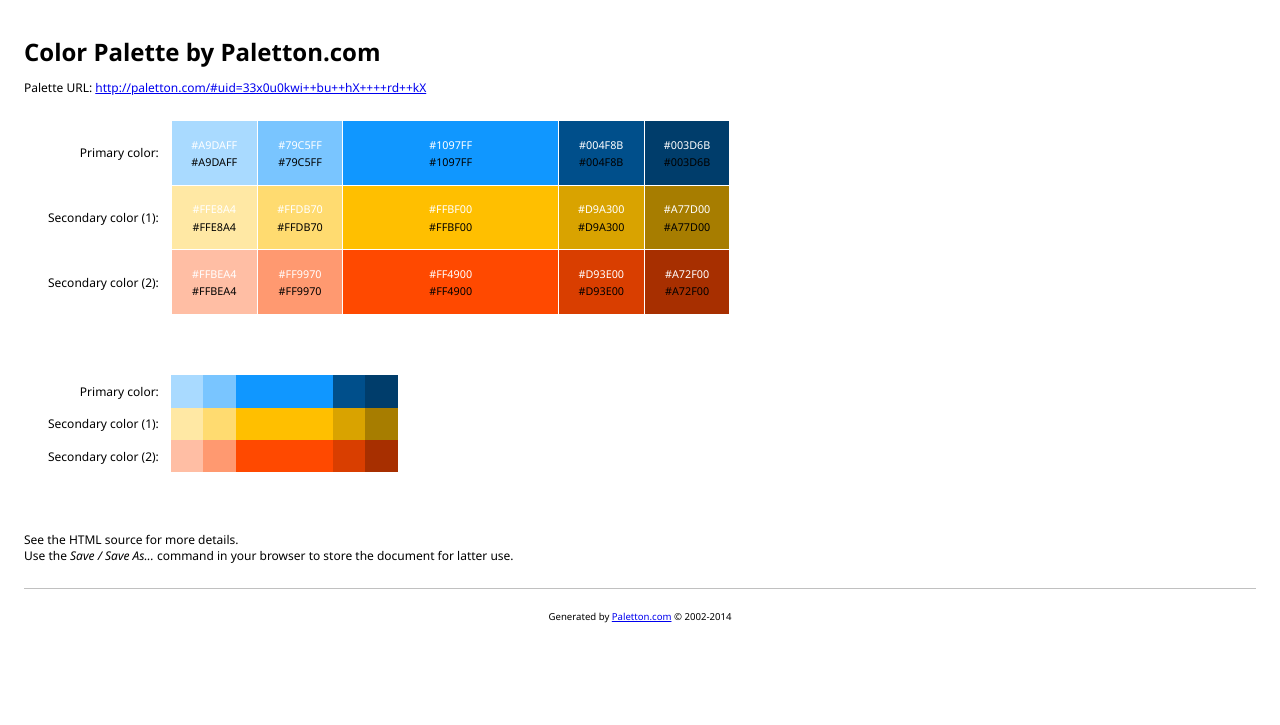
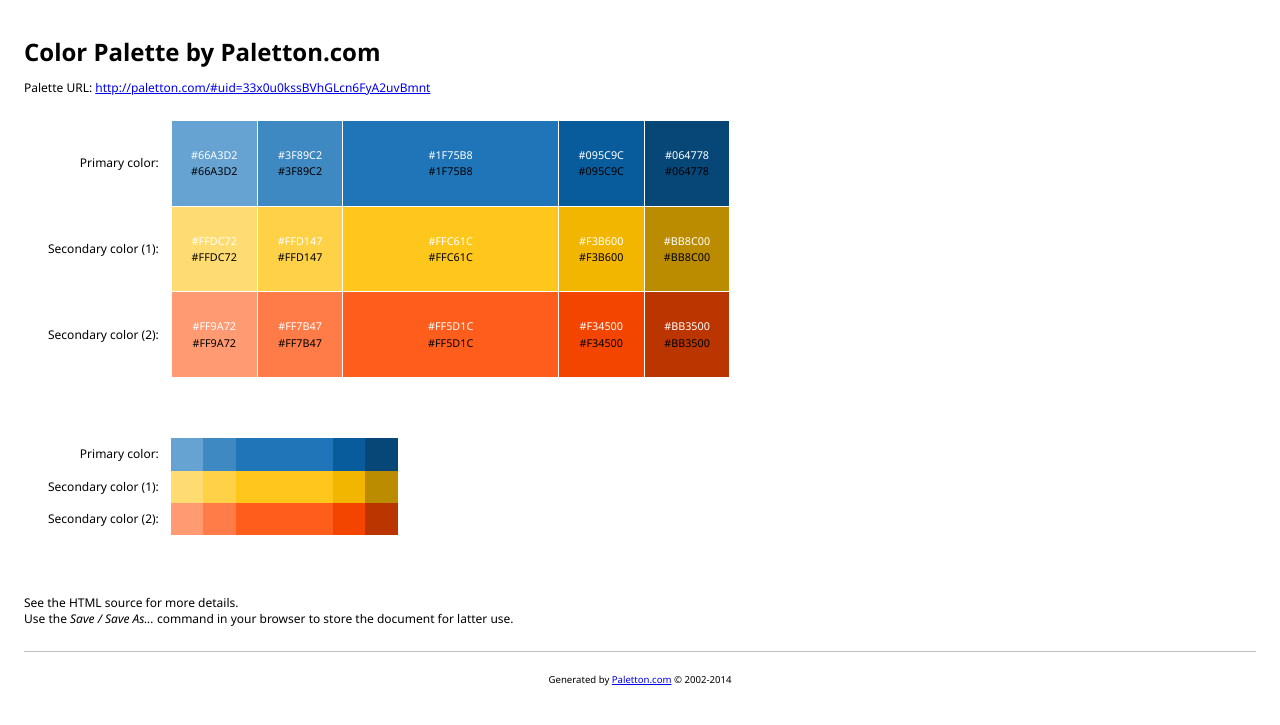
Before and after one commit to rogersuen/rogersuen.github.io, a Jekyll site: the page color-palette.html, which Jekyll copies as it is, in a window 1280 px wide. Shown: the top 725 px of the page. Built offline with Jekyll 4.4.1, drawn with Linux system fonts in a browser that asks for light colours.

Commit message:
improved jumbotrons with new color palettes

```diff
--- /dev/null
+++ b/_includes/blog-announcement.html
@@ -0,0 +1,4 @@
+<!-- .rs-blog-announcement -->
+<div class="container">
+</div>
+<!--/ .rs-blog-announcement -->
--- a/_includes/blog-header.html
+++ b/_includes/blog-header.html
@@ -1,7 +1,7 @@
 <!-- begin: blog-header -->
 <div class="jumbotron rs-content-header">
 	<div class="container">
-		<h1>Roger Suen's Blog</h1>
+		<h1><span class="rs-slim">Roger Suen's</span> Blog</h1>
 		<p>Coding for a living, and for fun.</p>
 	</div>
 </div><!-- end: blog-header -->
--- a/_includes/footer.html
+++ b/_includes/footer.html
@@ -0,0 +1,4 @@
+<div class="container rs-footer">
+	<div>
+	</div>
+</div>
--- a/_layouts/post.html
+++ b/_layouts/post.html
@@ -5,6 +5,8 @@
 {% include header.html %}
 
 {% include blog-header.html %}
+
+{% include blog-announcement.html %}
 
 <div class="container rs-content-container rs-post-container">
   <div class="row">
--- a/color-palette.html
+++ b/color-palette.html
@@ -1,4 +1,6 @@
-<html><head>
+<!DOCTYPE HTML>
+<html>
+<head>
 	<meta http-equiv="content-type" content="text/html; charset=utf-8">
 	<title>Color palette by Paletton.com</title>
 	<meta name="generator" content="Paletton.com">
@@ -8,23 +10,23 @@
 /* Palette color codes */
 /* Feel free to copy&paste color codes to your application */
 
-.primary-1 { background-color: #A9DAFF }
-.primary-2 { background-color: #79C5FF }
-.primary-0 { background-color: #1097FF }
-.primary-3 { background-color: #004F8B }
-.primary-4 { background-color: #003D6B }
+.primary-1 { background-color: #66A3D2 }
+.primary-2 { background-color: #3F89C2 }
+.primary-0 { background-color: #1F75B8 }
+.primary-3 { background-color: #095C9C }
+.primary-4 { background-color: #064778 }
 
-.secondary-1-1 { background-color: #FFE8A4 }
-.secondary-1-2 { background-color: #FFDB70 }
-.secondary-1-0 { background-color: #FFBF00 }
-.secondary-1-3 { background-color: #D9A300 }
-.secondary-1-4 { background-color: #A77D00 }
+.secondary-1-1 { background-color: #FFDC72 }
+.secondary-1-2 { background-color: #FFD147 }
+.secondary-1-0 { background-color: #FFC61C }
+.secondary-1-3 { background-color: #F3B600 }
+.secondary-1-4 { background-color: #BB8C00 }
 
-.secondary-2-1 { background-color: #FFBEA4 }
-.secondary-2-2 { background-color: #FF9970 }
-.secondary-2-0 { background-color: #FF4900 }
-.secondary-2-3 { background-color: #D93E00 }
-.secondary-2-4 { background-color: #A72F00 }
+.secondary-2-1 { background-color: #FF9A72 }
+.secondary-2-2 { background-color: #FF7B47 }
+.secondary-2-0 { background-color: #FF5D1C }
+.secondary-2-3 { background-color: #F34500 }
+.secondary-2-4 { background-color: #BB3500 }
 
 /* end */
 
@@ -99,82 +101,82 @@
 <body>
 
 <h1>Color Palette by Paletton.com</h1>
-<p>Palette URL: <a href="http://paletton.com/#uid=33x0u0kwi++bu++hX++++rd++kX">http://paletton.com/#uid=33x0u0kwi++bu++hX++++rd++kX</a></p>
+<p>Palette URL: <a href="http://paletton.com/#uid=33x0u0kssBVhGLcn6FyA2uvBmnt">http://paletton.com/#uid=33x0u0kssBVhGLcn6FyA2uvBmnt</a></p>
 
 <table class="color-table">
-	<tbody><tr>
+	<tr>
 		<th>Primary color:</th>
 		<td class="sample sample-1 primary-1">
-			<div class="white">#A9DAFF</div>
-			<div class="black">#A9DAFF</div>
+			<div class="white">#66A3D2</div>
+			<div class="black">#66A3D2</div>
 		</td>
 		<td class="sample sample-2 primary-2">
-			<div class="white">#79C5FF</div>
-			<div class="black">#79C5FF</div>
+			<div class="white">#3F89C2</div>
+			<div class="black">#3F89C2</div>
 		</td>
 		<td class="sample sample-0 primary-0">
-			<div class="white">#1097FF</div>
-			<div class="black">#1097FF</div>
+			<div class="white">#1F75B8</div>
+			<div class="black">#1F75B8</div>
 		</td>
 		<td class="sample sample-3 primary-3">
-			<div class="white">#004F8B</div>
-			<div class="black">#004F8B</div>
+			<div class="white">#095C9C</div>
+			<div class="black">#095C9C</div>
 		</td>
 		<td class="sample sample-4 primary-4">
-			<div class="white">#003D6B</div>
-			<div class="black">#003D6B</div>
+			<div class="white">#064778</div>
+			<div class="black">#064778</div>
 		</td>
 	</tr>
 	<tr>
 		<th>Secondary color (1):</th>
 		<td class="sample sample-1 secondary-1-1">
-			<div class="white">#FFE8A4</div>
-			<div class="black">#FFE8A4</div>
+			<div class="white">#FFDC72</div>
+			<div class="black">#FFDC72</div>
 		</td>
 		<td class="sample sample-2 secondary-1-2">
-			<div class="white">#FFDB70</div>
-			<div class="black">#FFDB70</div>
+			<div class="white">#FFD147</div>
+			<div class="black">#FFD147</div>
 		</td>
 		<td class="sample sample-0 secondary-1-0">
-			<div class="white">#FFBF00</div>
-			<div class="black">#FFBF00</div>
+			<div class="white">#FFC61C</div>
+			<div class="black">#FFC61C</div>
 		</td>
 		<td class="sample sample-3 secondary-1-3">
-			<div class="white">#D9A300</div>
-			<div class="black">#D9A300</div>
+			<div class="white">#F3B600</div>
+			<div class="black">#F3B600</div>
 		</td>
 		<td class="sample sample-4 secondary-1-4">
-			<div class="white">#A77D00</div>
-			<div class="black">#A77D00</div>
+			<div class="white">#BB8C00</div>
+			<div class="black">#BB8C00</div>
 		</td>
 	</tr>
 	<tr>
 		<th>Secondary color (2):</th>
 		<td class="sample sample-1 secondary-2-1">
-			<div class="white">#FFBEA4</div>
-			<div class="black">#FFBEA4</div>
+			<div class="white">#FF9A72</div>
+			<div class="black">#FF9A72</div>
 		</td>
 		<td class="sample sample-2 secondary-2-2">
-			<div class="white">#FF9970</div>
-			<div class="black">#FF9970</div>
+			<div class="white">#FF7B47</div>
+			<div class="black">#FF7B47</div>
 		</td>
 		<td class="sample sample-0 secondary-2-0">
-			<div class="white">#FF4900</div>
-			<div class="black">#FF4900</div>
+			<div class="white">#FF5D1C</div>
+			<div class="black">#FF5D1C</div>
 		</td>
 		<td class="sample sample-3 secondary-2-3">
-			<div class="white">#D93E00</div>
-			<div class="black">#D93E00</div>
+			<div class="white">#F34500</div>
+			<div class="black">#F34500</div>
 		</td>
 		<td class="sample sample-4 secondary-2-4">
-			<div class="white">#A72F00</div>
-			<div class="black">#A72F00</div>
+			<div class="white">#BB3500</div>
+			<div class="black">#BB3500</div>
 		</td>
 	</tr>
-</tbody></table>
+</table>
 
 <table class="color-table small">
-	<tbody><tr>
+	<tr>
 		<th>Primary color:</th>
 		<td class="sample sample-1 primary-1"></td>
 		<td class="sample sample-2 primary-2"></td>
@@ -198,7 +200,7 @@
 		<td class="sample sample-3 secondary-2-3"></td>
 		<td class="sample sample-4 secondary-2-4"></td>
 	</tr>
-</tbody></table>
+</table>
 
 <p>
 See the HTML source for more details.<br>
@@ -207,8 +209,7 @@
 
 <hr>
 
-<p id="footer">Generated by <a href="http://paletton.com">Paletton.com</a> © 2002-2014</p>
+<p id="footer">Generated by <a href="http://paletton.com">Paletton.com</a> &copy; 2002-2014</p>
 
-
-
-</body></html>
+</body>
+</html>
--- a/index.html
+++ b/index.html
@@ -9,7 +9,7 @@
 
 	<div class="jumbotron">
 		<div class="container">
-			<h1>Roger Suen's Pages</h1>
+			<h1><span class="rs-slim">Roger Suen's</span> Pages</h1>
 			<p>nothing much here yet.</p>
 			<p><a href="/blog/" class="btn btn-lg">read me blog</a></p>
 		</div>
```
Also changed, not shown: css/style.css (+17 -14 lines).
